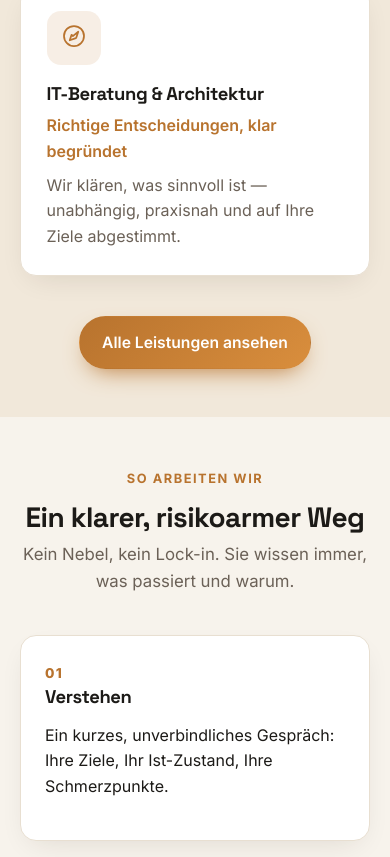
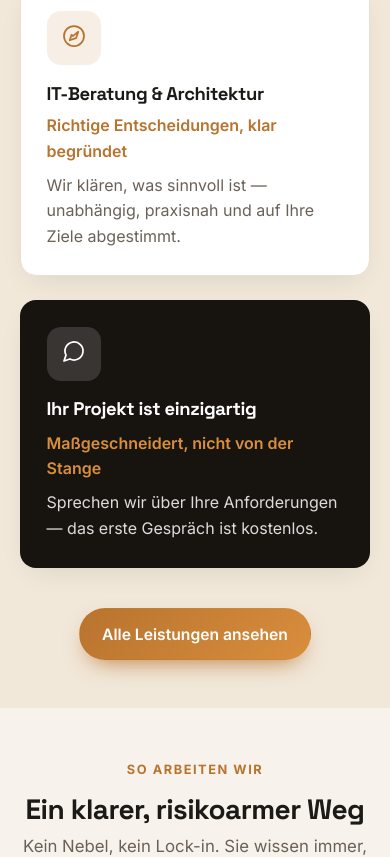
Before and after one commit to me-consulting/me-digital.io, an Angular app: page / in a window 390 px wide. Shown: the part 3927-4784 px from the top of the page. Built offline with nearby package versions, Linux system fonts and the light colour scheme.

Commit message:
fix(layout): fill right-column gaps on home, about, and legal pages

```diff
--- a/src/app/pages/about/about.html
+++ b/src/app/pages/about/about.html
@@ -39,9 +39,21 @@
         <ul class="bul">
           <li>Klare, verständliche Kommunikation</li>
           <li>Fester Umfang, fester Preis</li>
-          <li>Sicherheit & Backups von Anfang an</li>
+          <li>Sicherheit &amp; Backups von Anfang an</li>
           <li>Sie können alles selbst weiterführen</li>
         </ul>
+      </div>
+
+      <div class="about__panel">
+        <h3>Zahlen</h3>
+        <div class="about__stats">
+          @for (s of site.stats; track s.label) {
+            <div class="about__stat">
+              <span class="about__stat-value">{{ s.value }}</span>
+              <span class="about__stat-label">{{ s.label }}</span>
+            </div>
+          }
+        </div>
       </div>
     </aside>
   </div>
--- a/src/app/pages/about/about.scss
+++ b/src/app/pages/about/about.scss
@@ -44,6 +44,28 @@
 .about__panel h3 {
   font-size: 1rem;
   margin-bottom: 0.75rem;
+}
+
+.about__stats {
+  display: grid;
+  grid-template-columns: 1fr 1fr;
+  gap: 1.25rem 1rem;
+}
+.about__stat {
+  display: flex;
+  flex-direction: column;
+  gap: 0.15rem;
+}
+.about__stat-value {
+  font-size: 1.5rem;
+  font-weight: 700;
+  color: var(--brand);
+  line-height: 1.1;
+  letter-spacing: -0.02em;
+}
+.about__stat-label {
+  font-size: 0.85rem;
+  color: var(--muted);
 }
 
 /* ---------- Timeline ---------- */
--- a/src/app/pages/datenschutz/datenschutz.ts
+++ b/src/app/pages/datenschutz/datenschutz.ts
@@ -26,8 +26,14 @@ import { site } from '../../content';
   `,
   styles: [
     `
+    .page__head {
+      text-align: center;
+      max-width: 760px;
+      margin: 0 auto;
+    }
     .legal {
       max-width: 760px;
+      margin: 0 auto;
     }
     .legal__block {
       margin-bottom: 1.5rem;
--- a/src/app/pages/home/home.html
+++ b/src/app/pages/home/home.html
@@ -35,7 +35,7 @@
         Plus ist, nicht ein Kostenfaktor.
       </p>
     </div>
-    <div class="grid grid--3">
+    <div class="grid grid--2">
       @for (v of site.valueProps; track v.title) {
         <article class="card">
           <div class="card__icon"><app-icon [name]="v.icon" /></div>
@@ -69,6 +69,12 @@
           <p>{{ s.description }}</p>
         </article>
       }
+      <a class="card card--cta" routerLink="/contact">
+        <div class="card__icon"><app-icon name="message" /></div>
+        <h3 class="card__title">Ihr Projekt ist einzigartig</h3>
+        <p class="card__tagline">Maßgeschneidert, nicht von der Stange</p>
+        <p>Sprechen wir über Ihre Anforderungen — das erste Gespräch ist kostenlos.</p>
+      </a>
     </div>
     <div class="section-cta">
       <a class="btn btn--primary" routerLink="/services">Alle Leistungen ansehen</a>
@@ -84,7 +90,7 @@
       <h2 class="section-title">Ein klarer, risikoarmer Weg</h2>
       <p class="section-lead">Kein Nebel, kein Lock-in. Sie wissen immer, was passiert und warum.</p>
     </div>
-    <div class="grid grid--3 process">
+    <div class="grid grid--4 process">
       @for (p of site.process; track p.step) {
         <article class="process__step">
           <span class="process__num">{{ p.step }}</span>
--- a/src/app/pages/home/home.scss
+++ b/src/app/pages/home/home.scss
@@ -93,6 +93,33 @@
   margin: 0.15rem 0 0.5rem;
 }
 
+/* ---------- CTA card (fills a service grid, links to contact) ---------- */
+.card--cta {
+  background: var(--dark);
+  color: #fff;
+  border-color: transparent;
+  display: flex;
+  flex-direction: column;
+  justify-content: center;
+  text-decoration: none;
+}
+.card--cta:hover {
+  text-decoration: none;
+}
+.card--cta .card__icon {
+  background: rgba(255, 255, 255, 0.14);
+  color: #fff;
+}
+.card--cta .card__title {
+  color: #fff;
+}
+.card--cta .card__tagline {
+  color: var(--brand-2);
+}
+.card--cta p {
+  color: rgba(255, 255, 255, 0.85);
+}
+
 /* ---------- Process ---------- */
 .process__step {
   position: relative;
--- a/src/app/pages/impressum/impressum.ts
+++ b/src/app/pages/impressum/impressum.ts
@@ -68,8 +68,14 @@ import { site } from '../../content';
   `,
   styles: [
     `
+    .page__head {
+      text-align: center;
+      max-width: 720px;
+      margin: 0 auto;
+    }
     .legal {
       max-width: 720px;
+      margin: 0 auto;
     }
     .legal p {
       line-height: 1.6;
--- a/src/styles.scss
+++ b/src/styles.scss
@@ -189,6 +189,9 @@ img {
 .grid--2 {
   grid-template-columns: repeat(2, 1fr);
 }
+.grid--4 {
+  grid-template-columns: repeat(4, 1fr);
+}
 
 /* Cards */
 .card {
@@ -246,13 +249,15 @@ img {
 }
 
 @media (max-width: 900px) {
-  .grid--3 {
+  .grid--3,
+  .grid--4 {
     grid-template-columns: 1fr 1fr;
   }
 }
 @media (max-width: 640px) {
   .grid--3,
-  .grid--2 {
+  .grid--2,
+  .grid--4 {
     grid-template-columns: 1fr;
   }
 }
```
